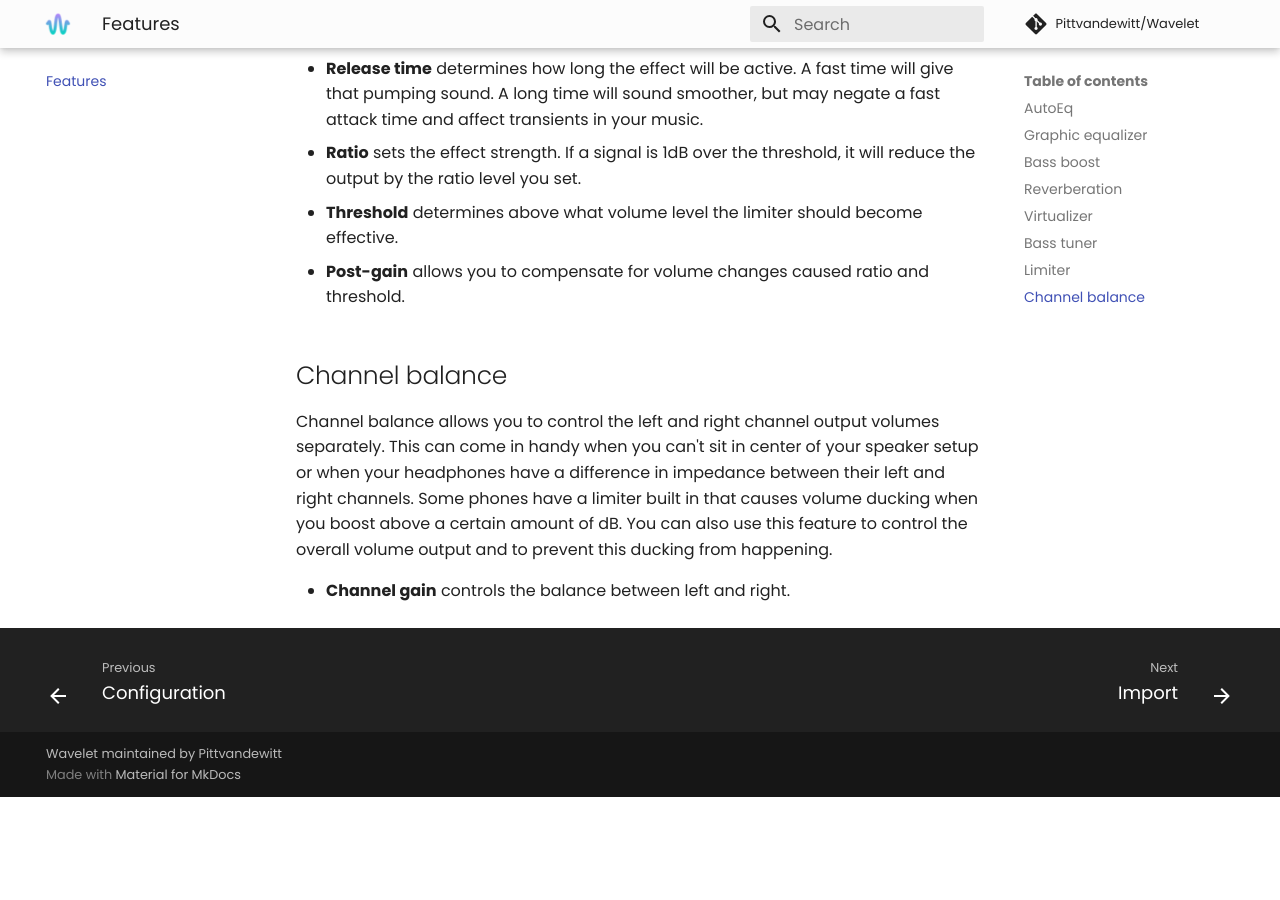
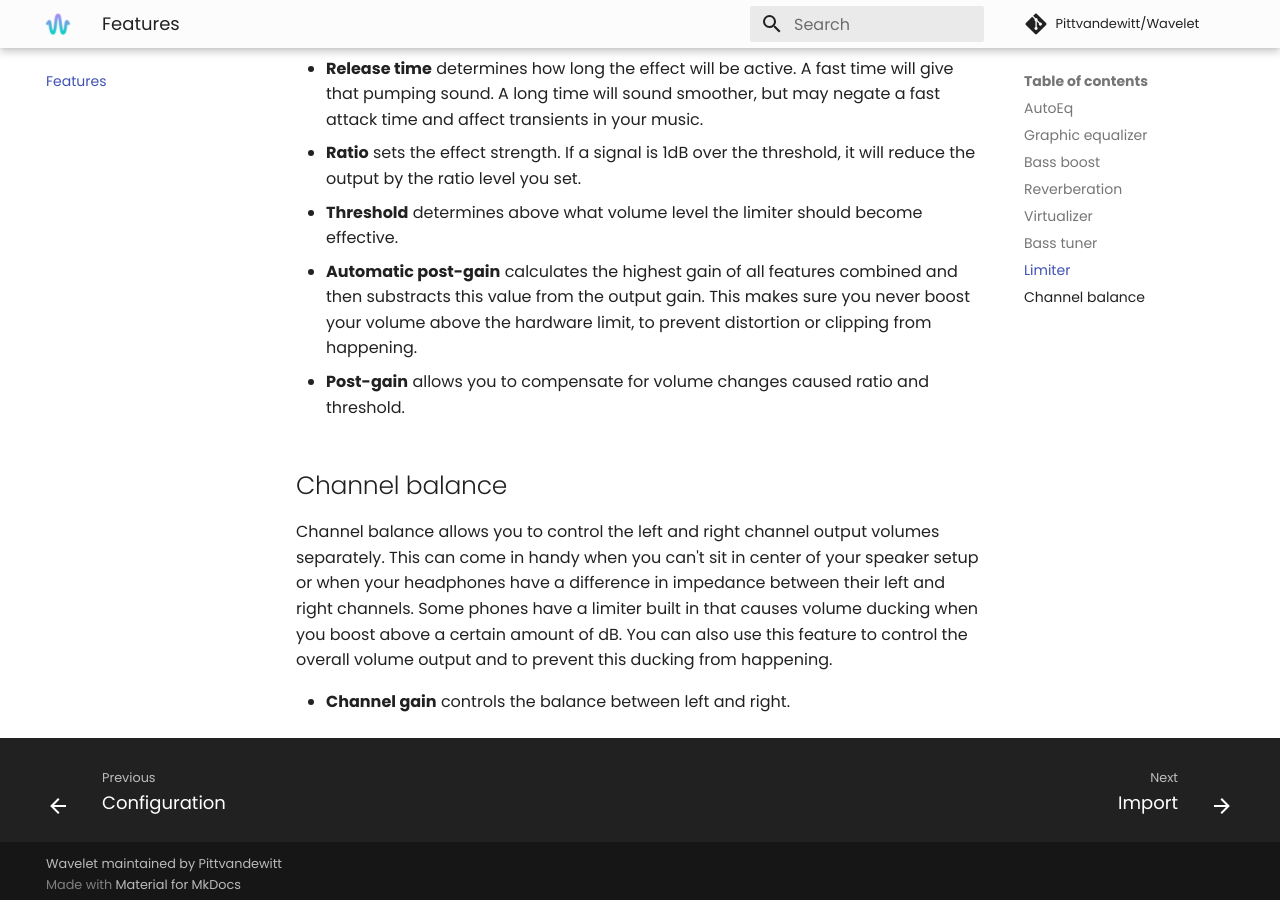
Before and after one commit to Pittvandewitt/Wavelet, an MkDocs documentation site: the page built from docs/Features.md, in a window 1280 px wide and 900 px high, scrolled down 2029 px. Built offline with MkDocs 1.6.1 and Material for MkDocs 9.7.7, drawn with Linux system fonts in a browser that asks for light colours; comment, search, counter and statistics services are not loaded; before the commit the page ends 2826 px from its top, so only the background shows below that.

Commit message:
Update docs

```diff
--- a/docs/Features.md
+++ b/docs/Features.md
@@ -54,6 +54,8 @@ The limiter removes volume spikes from your audio streams. Sometimes this is des
 
 - __Threshold__ determines above what volume level the limiter should become effective.
 
+- __Automatic post-gain__ calculates the highest gain of all features combined and then substracts this value from the output gain. This makes sure you never boost your volume above the hardware limit, to prevent distortion or clipping from happening.
+
 - __Post-gain__ allows you to compensate for volume changes caused ratio and threshold.
 
 ## Channel balance
```
Also changed, not shown: README.md (+2 -0 lines).
